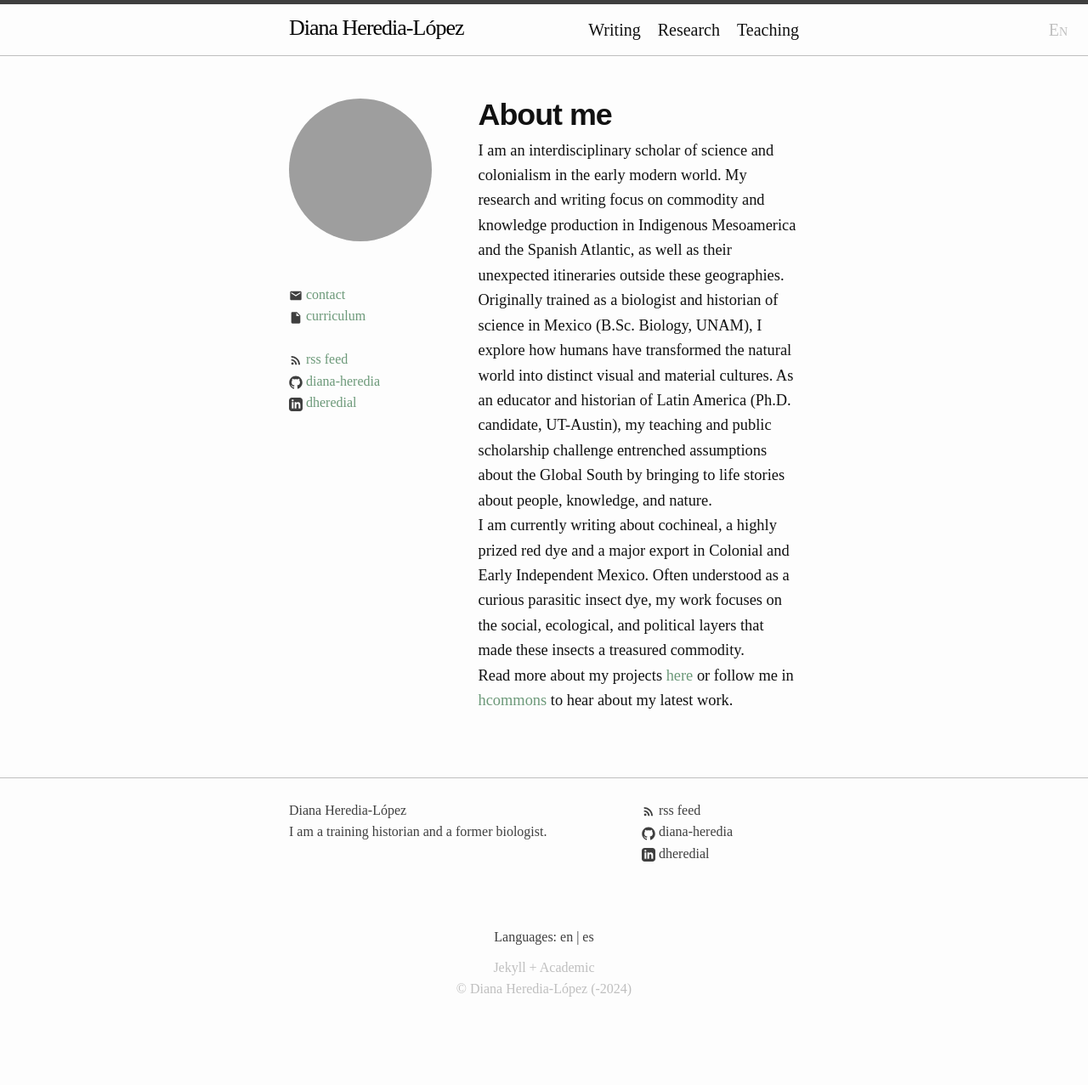
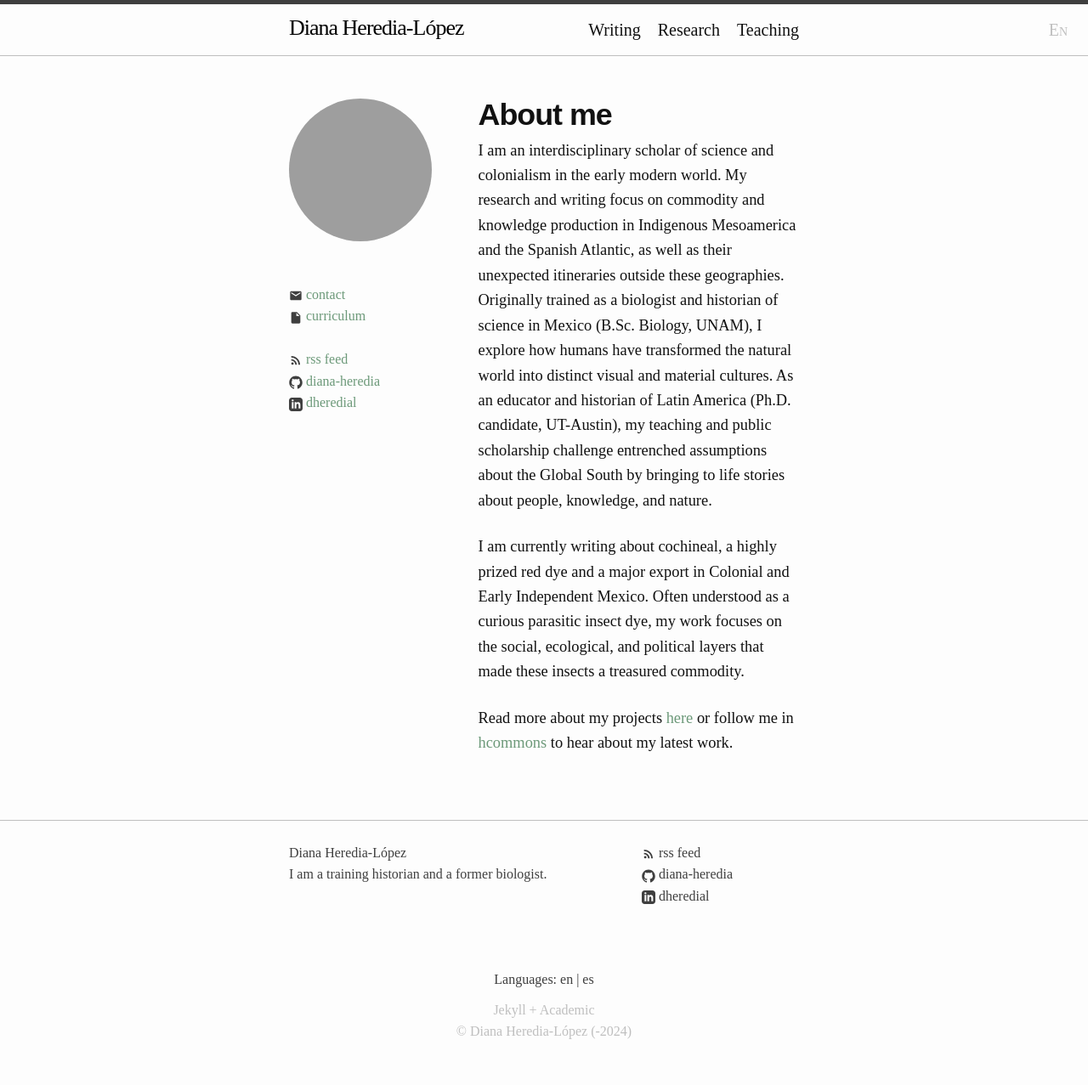
Before and after one commit to diana-heredia/diana-heredia.github.io, a Jekyll site: the page built from index.markdown, in a window 1280 px wide. Shown: the whole page at 85% size. Built offline with Jekyll 4.4.1, drawn with Linux system fonts in a browser that asks for light colours; some web fonts are replaced; before the commit the page ends 1227 px from its top, so only the background shows below that; grey boxes are pictures that could not be loaded.

```diff
--- a/index.markdown
+++ b/index.markdown
@@ -8,5 +8,5 @@ invisible: true
 permalink:
 ---
 I am an interdisciplinary scholar of science and colonialism in the early modern world. My research and writing focus on commodity and knowledge production in Indigenous Mesoamerica and the Spanish Atlantic, as well as their unexpected itineraries outside these geographies. Originally trained as a biologist and historian of science in Mexico (B.Sc. Biology, UNAM), I explore how humans have transformed the natural world into distinct visual and material cultures. As an educator and historian of Latin America (Ph.D. candidate, UT-Austin), my teaching and public scholarship challenge entrenched assumptions about the Global South by bringing to life stories about people, knowledge, and nature.
-<br>I am currently writing about cochineal, a highly prized red dye and a major export in Colonial and Early Independent Mexico. Often understood as a curious parasitic insect dye, my work focuses on the social, ecological, and political layers that made these insects a treasured commodity.
-<br>Read more about my projects <a href="https://diana-heredia.github.io/en/research/">here</a> or follow me in <a href="https://hcommons.social/@dheredial">hcommons</a> to hear about my latest work.
+<p>I am currently writing about cochineal, a highly prized red dye and a major export in Colonial and Early Independent Mexico. Often understood as a curious parasitic insect dye, my work focuses on the social, ecological, and political layers that made these insects a treasured commodity.</p>
+<p>Read more about my projects <a href="https://diana-heredia.github.io/en/research/">here</a> or follow me in <a href="https://hcommons.social/@dheredial">hcommons</a> to hear about my latest work.</p>
```
